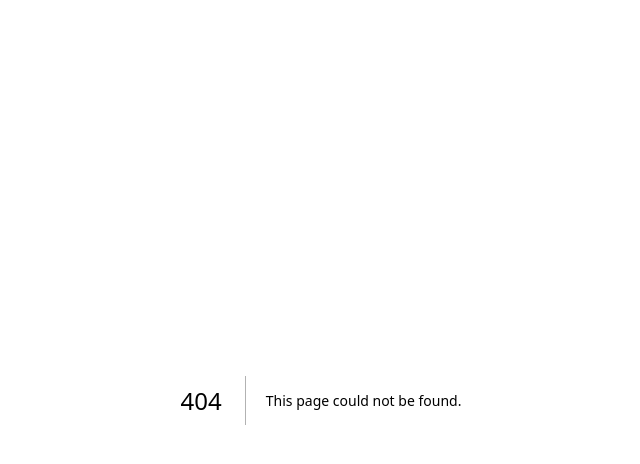
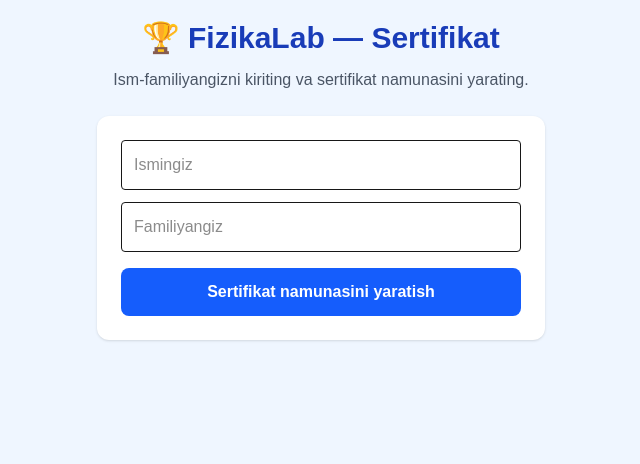
Before and after one commit to samiyevasitora2005-lgtm/fizikalab, a Next.js app: page /sertifikat in a window 1280 px wide. Before the commit this address had no page. Shown: the top 464 px of the page, without its empty margins (319-959 px from the left). Built offline with nearby package versions, Linux system fonts and the light colour scheme.

Commit message:
Create page.tsx

```diff
--- /dev/null
+++ b/app/sertifikat/page.tsx
@@ -0,0 +1,144 @@
+
+"use client";
+
+import { useState } from "react";
+
+export default function Sertifikat() {
+  const [ism, setIsm] = useState("");
+  const [familiya, setFamiliya] = useState("");
+  const [tayyor, setTayyor] = useState(false);
+
+  const sana = new Date().toLocaleDateString("uz-UZ");
+
+  return (
+    <main className="min-h-screen bg-blue-50 p-5">
+      <div className="mx-auto max-w-4xl">
+        <h1 className="mb-3 text-center text-3xl font-bold text-blue-800">
+          🏆 FizikaLab — Sertifikat
+        </h1>
+
+        <p className="mb-6 text-center text-gray-600">
+          Ism-familiyangizni kiriting va sertifikat namunasini yarating.
+        </p>
+
+        {!tayyor && (
+          <div className="mx-auto max-w-md rounded-xl bg-white p-6 shadow">
+            <input
+              type="text"
+              placeholder="Ismingiz"
+              value={ism}
+              onChange={(e) => setIsm(e.target.value)}
+              className="mb-3 w-full rounded border p-3"
+            />
+
+            <input
+              type="text"
+              placeholder="Familiyangiz"
+              value={familiya}
+              onChange={(e) => setFamiliya(e.target.value)}
+              className="mb-4 w-full rounded border p-3"
+            />
+
+            <button
+              onClick={() => {
+                if (ism.trim() && familiya.trim()) {
+                  setTayyor(true);
+                } else {
+                  alert("Ism va familiyangizni kiriting!");
+                }
+              }}
+              className="w-full rounded-lg bg-blue-600 p-3 font-bold text-white"
+            >
+              Sertifikat namunasini yaratish
+            </button>
+          </div>
+        )}
+
+        {tayyor && (
+          <>
+            <div
+              id="sertifikat"
+              className="rounded-xl border-8 border-blue-800 bg-white p-8 text-center shadow-lg"
+            >
+              <div className="border-2 border-yellow-500 p-6">
+                <h2 className="text-4xl font-extrabold text-blue-900">
+                  FizikaLab
+                </h2>
+
+                <p className="mt-3 text-lg text-gray-500">
+                  Interaktiv fizika ta'lim platformasi
+                </p>
+
+                <div className="my-6 text-5xl">🏅</div>
+
+                <h3 className="text-4xl font-bold text-yellow-600">
+                  SERTIFIKAT NAMUNASI
+                </h3>
+
+                <p className="mt-8 text-lg">
+                  Ushbu sertifikat namunasi
+                </p>
+
+                <p className="my-5 text-3xl font-bold text-blue-900">
+                  {ism} {familiya}
+                </p>
+
+                <p className="text-lg">
+                  nomiga shakllantirildi.
+                </p>
+
+                <p className="mt-6 text-gray-600">
+                  Fizika faniga bo'lgan qiziqishingizni
+                  qo'llab-quvvatlaymiz!
+                </p>
+
+                <p className="mt-10 text-gray-500">
+                  Sana: {sana}
+                </p>
+              </div>
+            </div>
+
+            <div className="mt-6 flex flex-wrap justify-center gap-3">
+              <button
+                onClick={() => window.print()}
+                className="rounded-lg bg-green-600 px-6 py-3 font-bold text-white"
+              >
+                📥 PDF sifatida saqlash
+              </button>
+
+              <button
+                onClick={() => setTayyor(false)}
+                className="rounded-lg bg-gray-600 px-6 py-3 text-white"
+              >
+                Orqaga
+              </button>
+            </div>
+          </>
+        )}
+      </div>
+
+      <style jsx global>{`
+        @media print {
+          body * {
+            visibility: hidden;
+          }
+          #sertifikat,
+          #sertifikat * {
+            visibility: visible;
+          }
+          #sertifikat {
+            position: absolute;
+            top: 0;
+            left: 0;
+            width: 100%;
+            box-shadow: none;
+          }
+          @page {
+            size: A4 landscape;
+            margin: 10mm;
+          }
+        }
+      `}</style>
+    </main>
+  );
+}
```
